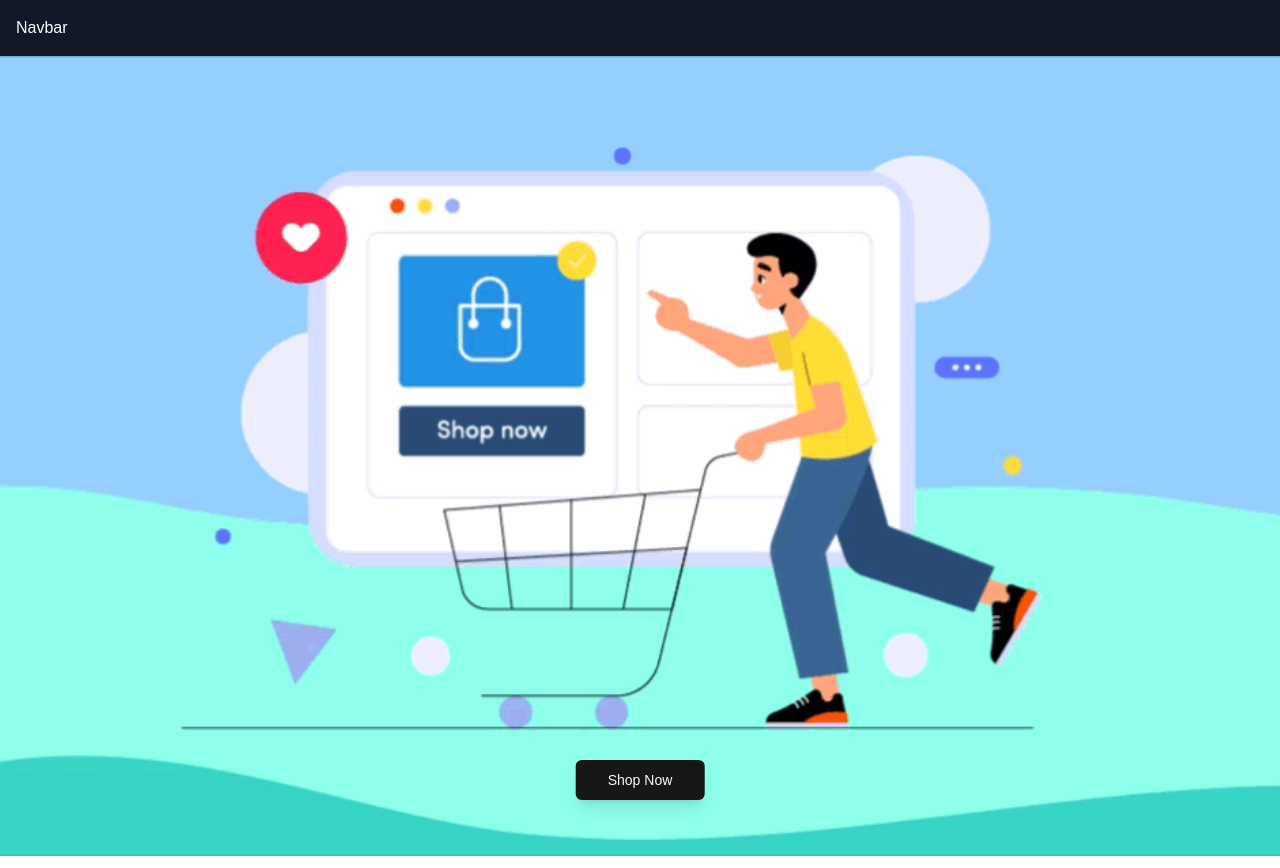
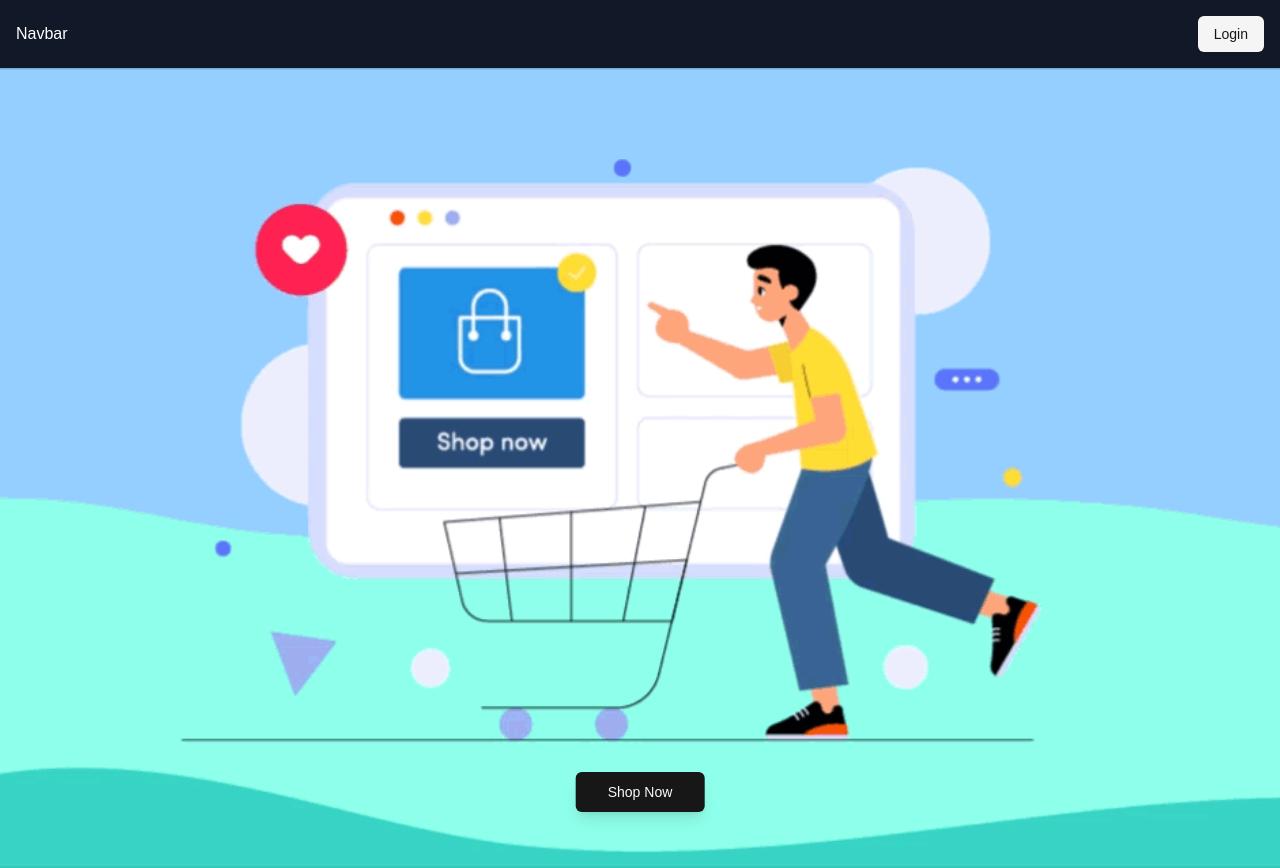
Before and after one commit to Shitanshu731/ShiMart, a Next.js app: page / in a window 1280 px wide. Built offline with nearby package versions, Linux system fonts and the light colour scheme.

Commit message:
Add useContext hook as state management

```diff
--- a/src/app/(auth)/login/page.js
+++ b/src/app/(auth)/login/page.js
@@ -2,8 +2,10 @@
 import React, { useState } from "react";
 import { motion } from "framer-motion";
 import { useRouter } from "next/navigation";
+import { useAuth } from "@/context/AuthContext";
 
 const Login = () => {
+  const { login } = useAuth();
   const endpoint =
     process.env.NEXT_PUBLIC_BACKEND_ENDPOINT || "http://localhost:5000";
   const router = useRouter();
@@ -13,7 +15,6 @@ const Login = () => {
   });
 
   const fetchUser = async (credentials) => {
-    console.log(endpoint);
     try {
       const response = await fetch(`${endpoint}/api/v1/users/login`, {
         method: "POST",
@@ -25,6 +26,7 @@ const Login = () => {
 
       const data = await response.json();
       if (response.ok) {
+        login(credentials);
         console.log("Login successful");
         console.log("Token:", data.token); // Here we log the token received from the backend
         router.push("/");
--- a/src/app/layout.js
+++ b/src/app/layout.js
@@ -1,5 +1,6 @@
 import { Geist, Geist_Mono } from "next/font/google";
 import "./globals.css";
+import { AuthProvider } from "@/context/AuthContext";
 
 const geistSans = Geist({
   variable: "--font-geist-sans",
@@ -22,7 +23,7 @@ export default function RootLayout({ children }) {
       <body
         className={`${geistSans.variable} ${geistMono.variable} antialiased`}
       >
-        {children}
+        <AuthProvider>{children}</AuthProvider>
       </body>
     </html>
   );
--- a/src/components/Navbar.jsx
+++ b/src/components/Navbar.jsx
@@ -1,9 +1,27 @@
+"use client";
 import React from "react";
+import { Button } from "./ui/button";
+import { useAuth } from "@/context/AuthContext";
+import { useRouter } from "next/navigation";
 
 const Navbar = () => {
+  const router = useRouter();
+  const { user, logout } = useAuth();
   return (
     <div className="flex justify-between items-center p-4 bg-gray-900 text-white">
       Navbar
+      <Button
+        variant={user ? "destructive" : "secondary"}
+        onClick={
+          user
+            ? logout
+            : () => {
+                router.push("/login");
+              }
+        }
+      >
+        {user ? "Logout" : "Login"}
+      </Button>
     </div>
   );
 };
--- /dev/null
+++ b/src/context/AuthContext.js
@@ -0,0 +1,40 @@
+"use client"; // Required for React hooks in Next.js App Router
+
+import { createContext, useState, useContext, useEffect } from "react";
+
+// Create context
+const AuthContext = createContext(null);
+
+// Auth Provider component
+export const AuthProvider = ({ children }) => {
+  const [user, setUser] = useState(null);
+
+  // Simulate checking for a logged-in user (e.g., from localStorage or API)
+  useEffect(() => {
+    const storedUser = localStorage.getItem("user");
+    if (storedUser) {
+      setUser(JSON.parse(storedUser));
+    }
+  }, []);
+
+  // Login function
+  const login = (userData) => {
+    setUser(userData);
+    localStorage.setItem("user", JSON.stringify(userData)); // Persist user session
+  };
+
+  // Logout function
+  const logout = () => {
+    setUser(null);
+    localStorage.removeItem("user");
+  };
+
+  return (
+    <AuthContext.Provider value={{ user, login, logout }}>
+      {children}
+    </AuthContext.Provider>
+  );
+};
+
+// Custom hook for consuming AuthContext
+export const useAuth = () => useContext(AuthContext);
```
